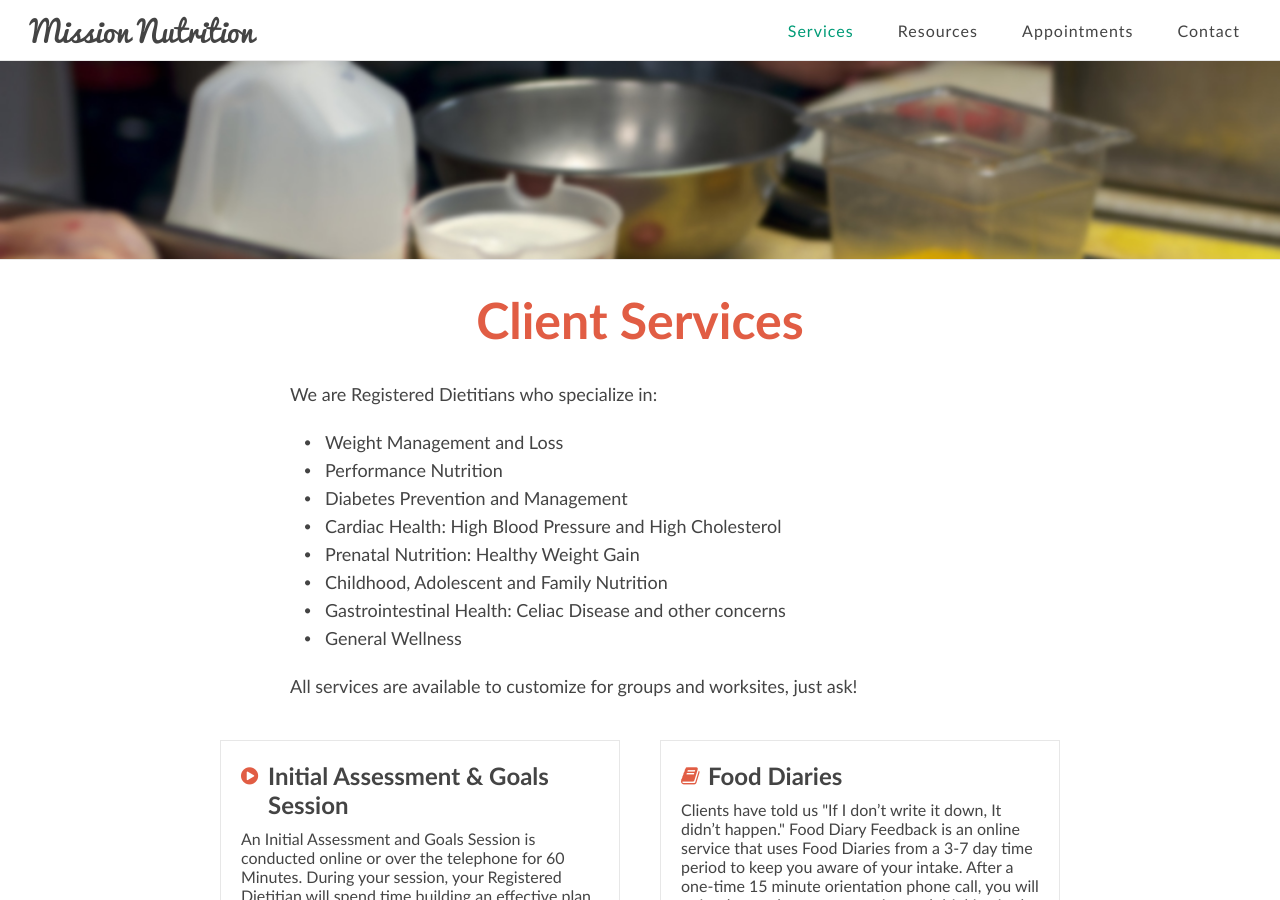
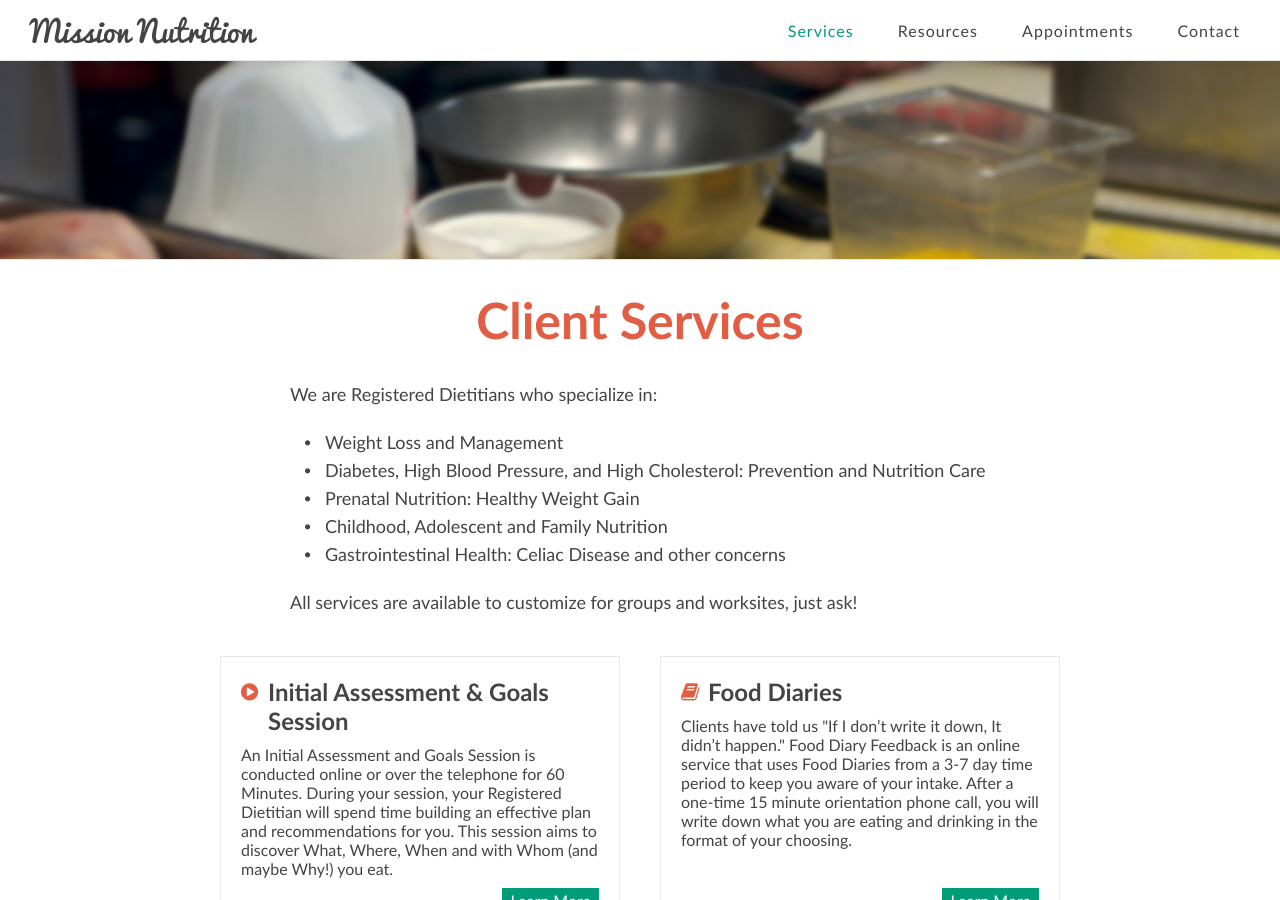
Before and after one commit to davelandry/missionnutrition, a Jekyll site: the page built from _pages/services.md, in a window 1280 px wide and 900 px high. Built offline with Jekyll 4.4.1, drawn with Linux system fonts in a browser that asks for light colours.

Commit message:
Update services.md

```diff
--- a/_pages/services.md
+++ b/_pages/services.md
@@ -6,14 +6,11 @@ image: cooking
 
 We are Registered Dietitians who specialize in:
 
-* Weight Management and Loss
-* Performance Nutrition
-* Diabetes Prevention and Management
-* Cardiac Health: High Blood Pressure and High Cholesterol
+* Weight Loss and Management
+* Diabetes, High Blood Pressure, and High Cholesterol: Prevention and Nutrition Care
 * Prenatal Nutrition: Healthy Weight Gain
 * Childhood, Adolescent and Family Nutrition
 * Gastrointestinal Health: Celiac Disease and other concerns
-* General Wellness
 
 All services are available to customize for groups and worksites, just ask!
 
```
